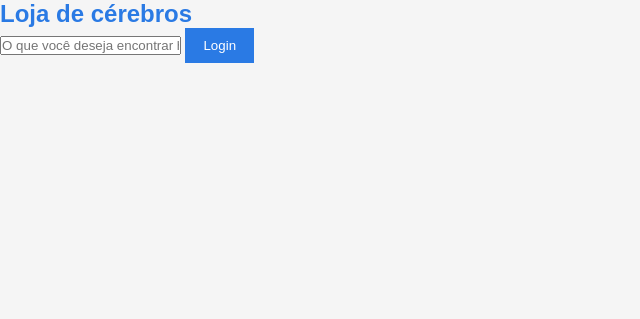
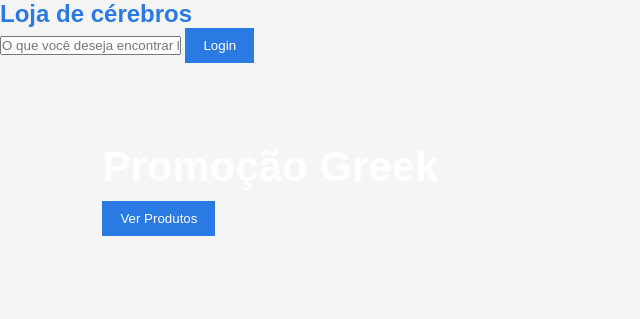
Before and after one commit to MiguelEscolaMaluf/Projeto-de-vendas, a plain HTML site: page index.html in a window 1280 px wide. Shown: the whole page, without its empty margins (0-640 px from the left). Drawn offline with Linux system fonts and the light colour scheme.

Commit message:
Update index.html

```diff
--- a/index.html
+++ b/index.html
@@ -14,5 +14,12 @@
         <input type="text" placeholder="O que você deseja encontrar hoje?">
         <button>Login</button>
     </head>
+
+     <section class = "banner">
+        <h1>Promoção Greek</h1>
+        <button>Ver Produtos</button>
+
+     </section>
+
 </body>
 </html>
```
